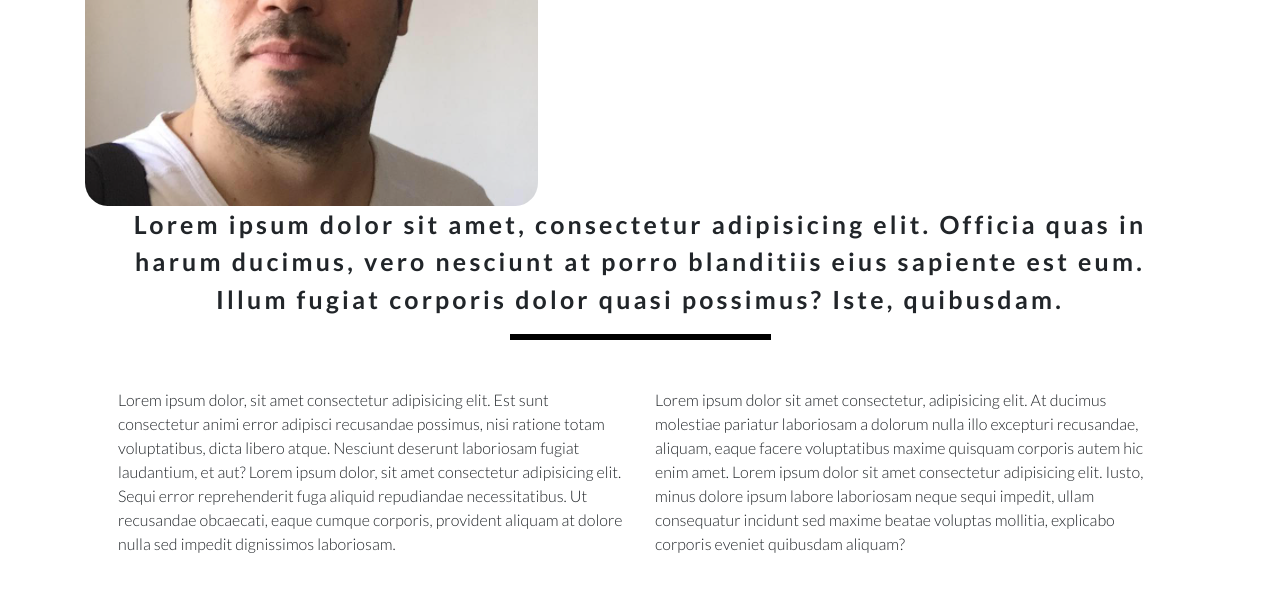
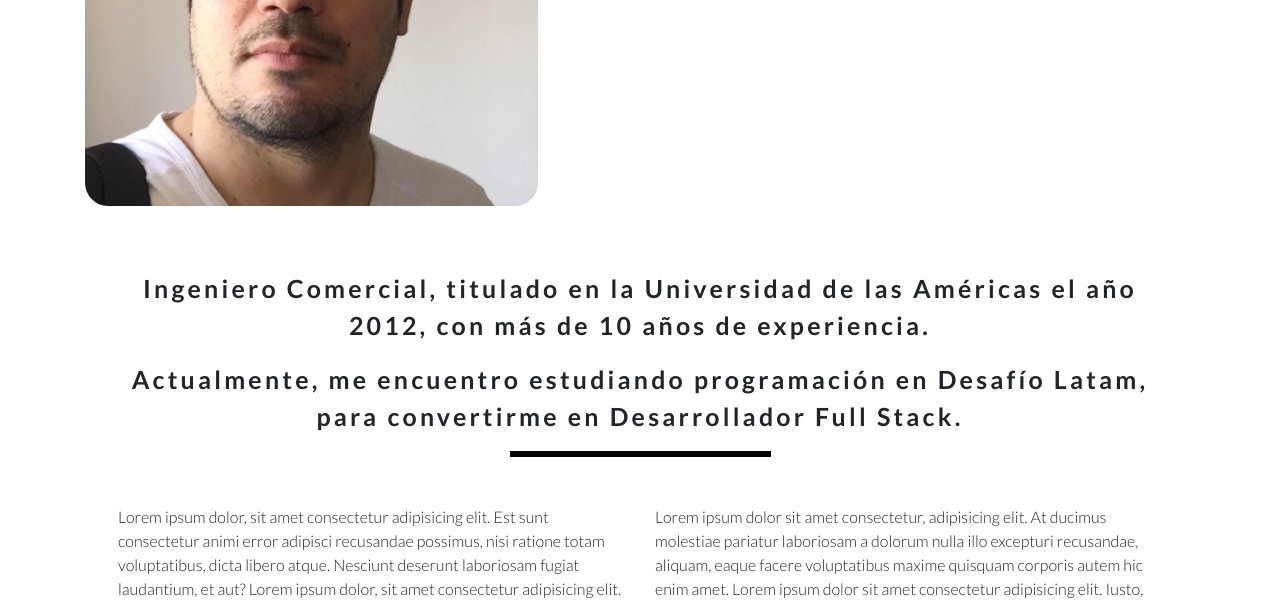
Before and after one commit to Roro77/prueba_desafio, a plain HTML site: page index.html in a window 1280 px wide. Shown: the part 351-952 px from the top of the page. Drawn offline with nearby package versions, Linux system fonts and the light colour scheme.

Commit message:
80% complete description on about me

```diff
--- a/index.html
+++ b/index.html
@@ -56,10 +56,15 @@
         </div>
       </header>
 
-      <section id="sobre-mi">
+
+      <section id="sobre-mi" class="my-5 py-3">
         <div class="container px-5">
         <p class="text-center content-header font-weight-bold">
-          Lorem ipsum dolor sit amet, consectetur adipisicing elit. Officia quas in harum ducimus, vero nesciunt at porro blanditiis eius sapiente est eum. Illum fugiat corporis dolor quasi possimus? Iste, quibusdam.
+          Ingeniero Comercial, titulado en la Universidad de las Américas el año 2012, con más de 10 años de experiencia.
+        </p>
+
+        <p class="text-center content-header font-weight-bold">
+          Actualmente, me encuentro estudiando programación en Desafío Latam, para convertirme en Desarrollador Full Stack.
         </p>
         <hr class="w-25">
         <div class="row mt-5">
@@ -70,7 +75,6 @@
           <div class="col-sm-6">
             <p>Lorem ipsum dolor sit amet consectetur, adipisicing elit. At ducimus molestiae pariatur laboriosam a dolorum nulla illo excepturi recusandae, aliquam, eaque facere voluptatibus maxime quisquam corporis autem hic enim amet. Lorem ipsum dolor sit amet consectetur adipisicing elit. Iusto, minus dolore ipsum labore laboriosam neque sequi impedit, ullam consequatur incidunt sed maxime beatae voluptas mollitia, explicabo corporis eveniet quibusdam aliquam?</p>
           </div>
-
         </div>
       </div>
 
```
